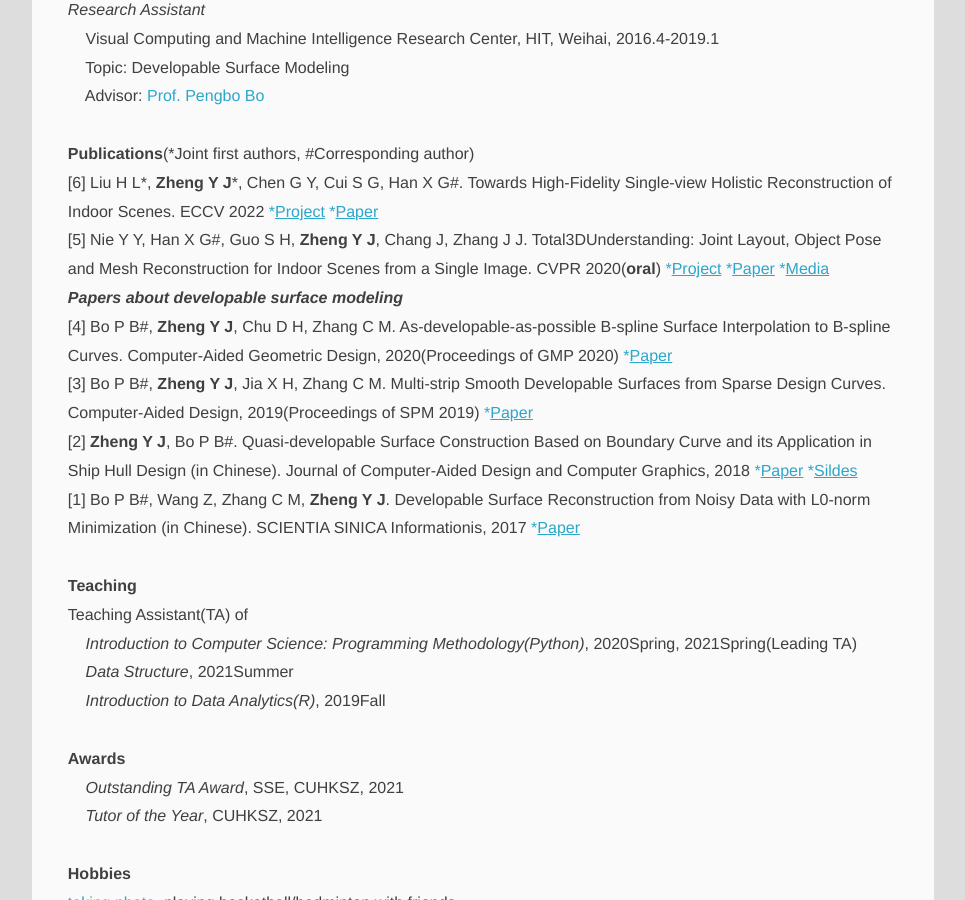
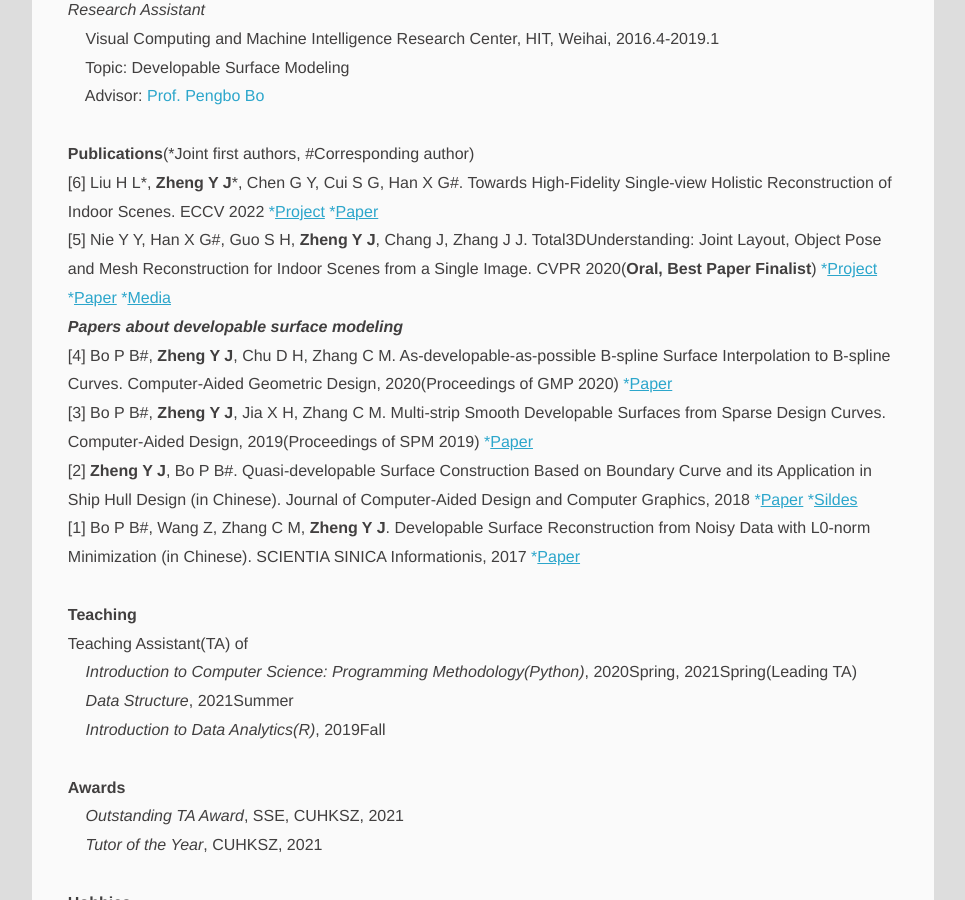
Before and after one commit to PAULYZHENG/paulyzheng.github.io, a Jekyll site: the page built from about/index.html, in a window 1280 px wide and 900 px high, scrolled down 858 px. Shown: the whole window, without its empty margins (127-1092 px from the left). Built offline with Jekyll 4.4.1, drawn with Linux system fonts in a browser that asks for light colours; comment, search, counter and statistics services are not loaded.

Commit message:
Update index.html

```diff
--- a/about/index.html
+++ b/about/index.html
@@ -43,7 +43,7 @@
 <B>Publications</B>(*Joint first authors, #Corresponding author)
 <br/>
 [6] Liu H L*, <B>Zheng Y J</B>*, Chen G Y, Cui S G, Han X G#. Towards High-Fidelity Single-view Holistic Reconstruction of Indoor Scenes. ECCV 2022 <a href="https://github.com/unclemedm/instpifu" title="07" itemprop="url">*<u>Project</u></a> <a href="https://arxiv.org/abs/2207.08656" title="07" itemprop="url">*<u>Paper</u></a><br/>
-[5] Nie Y Y, Han X G#, Guo S H, <B>Zheng Y J</B>, Chang J, Zhang J J. Total3DUnderstanding: Joint Layout, Object Pose and Mesh Reconstruction for Indoor Scenes from a Single Image. CVPR 2020(<B>oral</B>) <a href="https://yinyunie.github.io/Total3D/" title="06" itemprop="url">*<u>Project</u></a> <a href="https://arxiv.org/pdf/2002.12212.pdf" title="06" itemprop="url">*<u>Paper</u></a> <a href="https://mp.weixin.qq.com/s?__biz=MzAxMzc2NDAxOQ==&mid=2650378648&idx=1&sn=64d72053147d51e622478127e4db174a&chksm=8390a544b4e72c52817471a23d5bc4cef956feced6dcbaca77d828b6c9e6edaaf631aeed31b8&mpshare=1&scene=1&srcid=&sharer_sharetime=1586311529559&sharer_shareid=3b6b7e9e3646729c77dd275f8a587dd3&key=927ba12ed16ecdb5b4afb0815a99a28a27737b8ea1294b0389086c3d29efa8a77925df3fc02c340fe241c022160c2d5ab02c3d2841af41c1e316fa4cdf455e3ff09db1419540af726086b6f088f88ed0&ascene=1&uin=MTM5MzE3OTA4MQ%3D%3D&devicetype=Windows+10+x64&version=62090070&lang=zh_CN&exportkey=AYfpPQ8SDtoYVow6kRBEhpQ%3D&pass_ticket=p9%2FkahQsD2x%2F6j6CXaHc62zKy0yB6t8nWzzE13I02gqqBI8fSj6ZZaR9eLLCNfks" title="06" itemprop="url">*<u>Media</u></a> <br/>
+[5] Nie Y Y, Han X G#, Guo S H, <B>Zheng Y J</B>, Chang J, Zhang J J. Total3DUnderstanding: Joint Layout, Object Pose and Mesh Reconstruction for Indoor Scenes from a Single Image. CVPR 2020(<B>Oral, Best Paper Finalist</B>) <a href="https://yinyunie.github.io/Total3D/" title="06" itemprop="url">*<u>Project</u></a> <a href="https://arxiv.org/pdf/2002.12212.pdf" title="06" itemprop="url">*<u>Paper</u></a> <a href="https://mp.weixin.qq.com/s?__biz=MzAxMzc2NDAxOQ==&mid=2650378648&idx=1&sn=64d72053147d51e622478127e4db174a&chksm=8390a544b4e72c52817471a23d5bc4cef956feced6dcbaca77d828b6c9e6edaaf631aeed31b8&mpshare=1&scene=1&srcid=&sharer_sharetime=1586311529559&sharer_shareid=3b6b7e9e3646729c77dd275f8a587dd3&key=927ba12ed16ecdb5b4afb0815a99a28a27737b8ea1294b0389086c3d29efa8a77925df3fc02c340fe241c022160c2d5ab02c3d2841af41c1e316fa4cdf455e3ff09db1419540af726086b6f088f88ed0&ascene=1&uin=MTM5MzE3OTA4MQ%3D%3D&devicetype=Windows+10+x64&version=62090070&lang=zh_CN&exportkey=AYfpPQ8SDtoYVow6kRBEhpQ%3D&pass_ticket=p9%2FkahQsD2x%2F6j6CXaHc62zKy0yB6t8nWzzE13I02gqqBI8fSj6ZZaR9eLLCNfks" title="06" itemprop="url">*<u>Media</u></a> <br/>
 
 <B><I>Papers about developable surface modeling <!--(<a href="/paper/RS_UG.pdf" title="RSUN" itemprop="url">research statement</a>)--></I></B><br/>
 [4] Bo P B#, <B>Zheng Y J</B>, Chu D H, Zhang C M. As-developable-as-possible B-spline Surface Interpolation to B-spline Curves. Computer-Aided Geometric Design, 2020(Proceedings of GMP 2020) <a href="https://www.sciencedirect.com/science/article/pii/S0167839620300509" title="05" itemprop="url">*<u>Paper</u></a> <br/>
```
